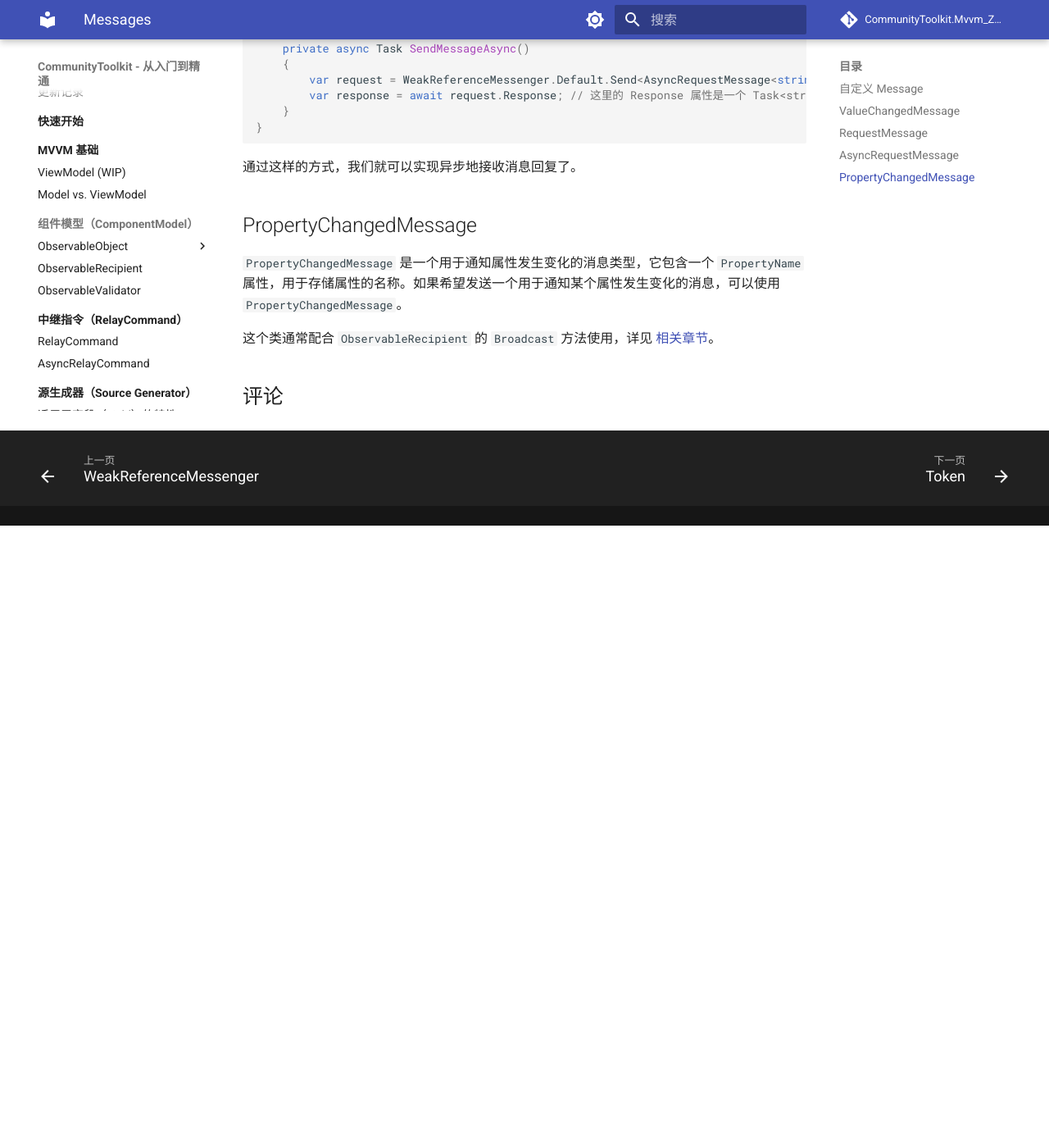
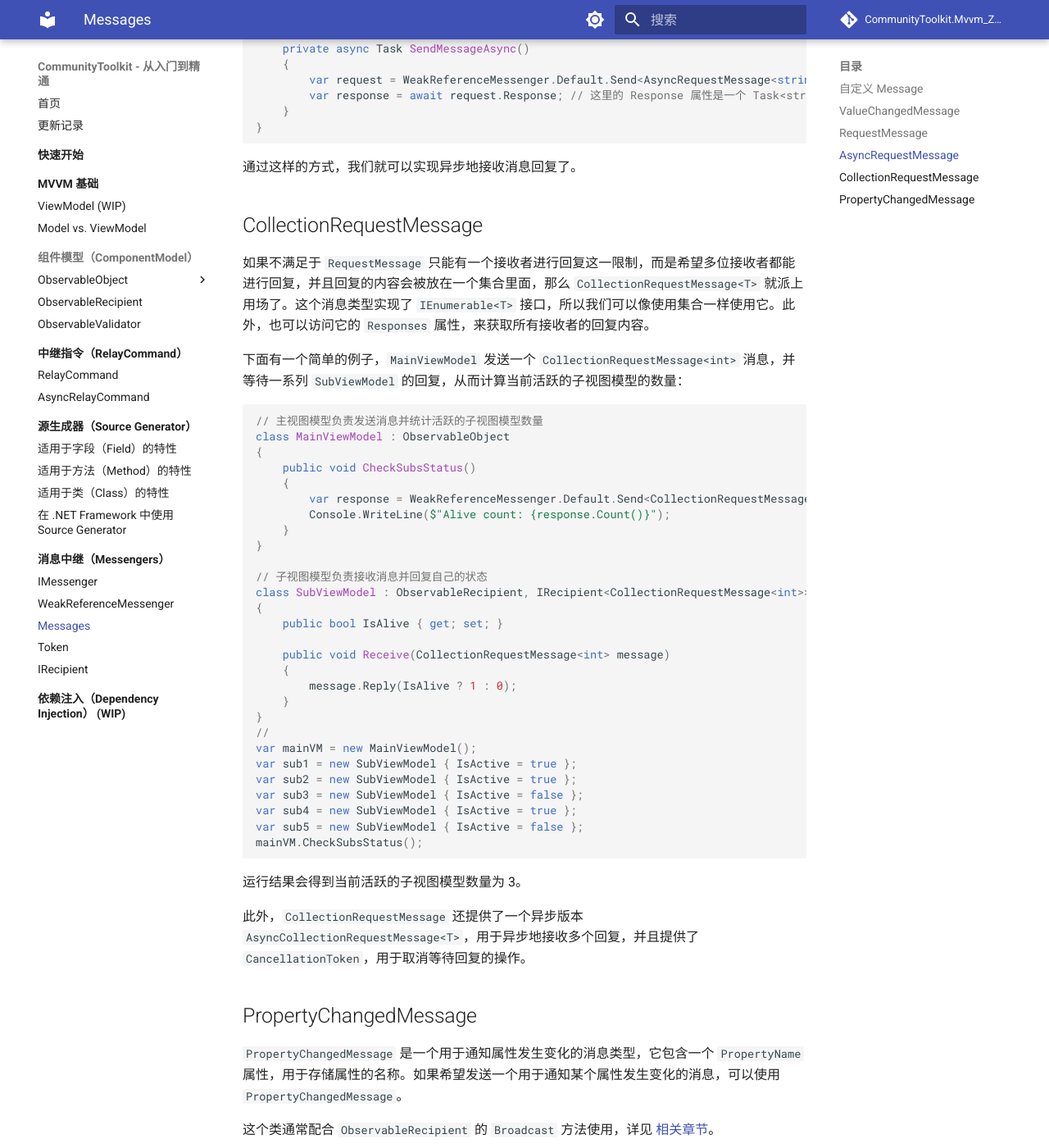
Before and after one commit to BYJRK/CommunityToolkit.Mvvm_ZeroToHero, an MkDocs documentation site: the page built from docs/Messengers/Messages.md, in a window 1280 px wide and 1400 px high, scrolled down 3510 px. Shown: the whole window at 82% size. Built offline with MkDocs 1.6.1 and Material for MkDocs 9.7.7, drawn with Linux system fonts in a browser that asks for light colours; comment, search, counter and statistics services are not loaded; before the commit the page ends 4151 px from its top, so only the background shows below that.

Commit message:
Add doc for CollectionRequestMessage

````diff
--- a/docs/Messengers/Messages.md
+++ b/docs/Messengers/Messages.md
@@ -155,6 +155,47 @@ partial class MainViewModel : ObservableObject
 
 通过这样的方式，我们就可以实现异步地接收消息回复了。
 
+## CollectionRequestMessage
+
+如果不满足于 `RequestMessage` 只能有一个接收者进行回复这一限制，而是希望多位接收者都能进行回复，并且回复的内容会被放在一个集合里面，那么 `CollectionRequestMessage<T>` 就派上用场了。这个消息类型实现了 `IEnumerable<T>` 接口，所以我们可以像使用集合一样使用它。此外，也可以访问它的 `Responses` 属性，来获取所有接收者的回复内容。
+
+下面有一个简单的例子，`MainViewModel` 发送一个 `CollectionRequestMessage<int>` 消息，并等待一系列 `SubViewModel` 的回复，从而计算当前活跃的子视图模型的数量：
+
+```csharp
+// 主视图模型负责发送消息并统计活跃的子视图模型数量
+class MainViewModel : ObservableObject
+{
+    public void CheckSubsStatus()
+    {
+        var response = WeakReferenceMessenger.Default.Send<CollectionRequestMessage<int>>(new());
+        Console.WriteLine($"Alive count: {response.Count()}");
+    }
+}
+
+// 子视图模型负责接收消息并回复自己的状态
+class SubViewModel : ObservableRecipient, IRecipient<CollectionRequestMessage<int>>
+{
+    public bool IsAlive { get; set; }
+
+    public void Receive(CollectionRequestMessage<int> message)
+    {
+        message.Reply(IsAlive ? 1 : 0);
+    }
+}
+//
+var mainVM = new MainViewModel();
+var sub1 = new SubViewModel { IsActive = true };
+var sub2 = new SubViewModel { IsActive = true };
+var sub3 = new SubViewModel { IsActive = false };
+var sub4 = new SubViewModel { IsActive = true };
+var sub5 = new SubViewModel { IsActive = false };
+mainVM.CheckSubsStatus();
+```
+
+运行结果会得到当前活跃的子视图模型数量为 3。
+
+此外，`CollectionRequestMessage` 还提供了一个异步版本 `AsyncCollectionRequestMessage<T>`，用于异步地接收多个回复，并且提供了 `CancellationToken`，用于取消等待回复的操作。
+
 ## PropertyChangedMessage
 
 `PropertyChangedMessage` 是一个用于通知属性发生变化的消息类型，它包含一个 `PropertyName` 属性，用于存储属性的名称。如果希望发送一个用于通知某个属性发生变化的消息，可以使用 `PropertyChangedMessage`。
--- a/docs/history.md
+++ b/docs/history.md
@@ -1,4 +1,8 @@
 # 近期更新
+
+## 2026-01-21
+
+在 [Messages](./Messengers/Messages.md) 中添加了关于 `CollectionRequestMessage` 的使用说明。
 
 ## 2025-11-12
 
````
